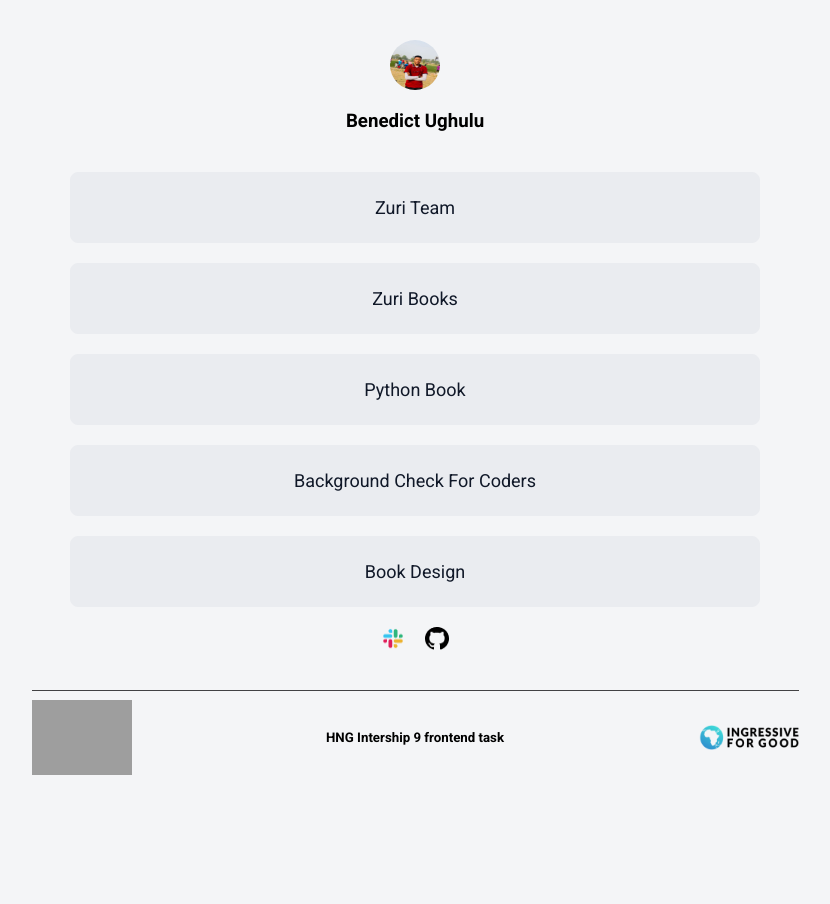
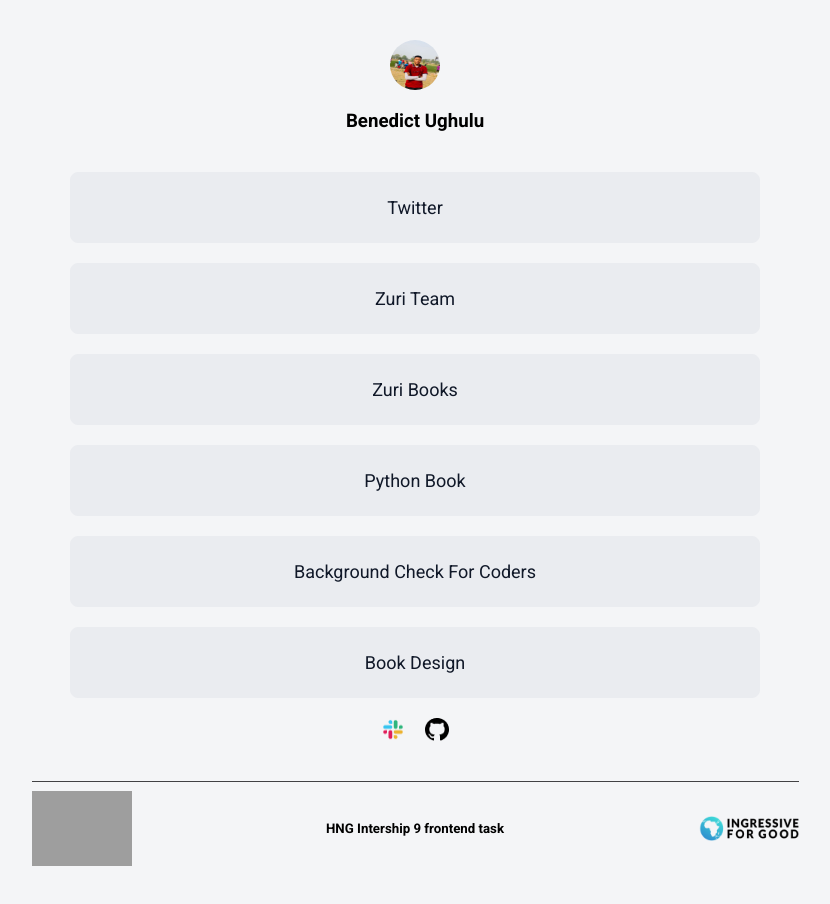
Before and after one commit to Peacesandy/HNG-Task1, a React (Create React App) app: page / in a window 1280 px wide. Shown: the whole page, without its empty margins (225-1055 px from the left). Before the commit the page ends 815 px from the top, so only its background shows below. Built offline with nearby package versions, Linux system fonts and the light colour scheme; grey boxes are pictures that could not be loaded.

Commit message:
initial commit

```diff
--- a/src/components/Profile.jsx
+++ b/src/components/Profile.jsx
@@ -7,6 +7,8 @@ const Profile = () => {
         <div className="profile">
             <img src={profilePic} alt="" />
             <h3>Benedict Ughulu</h3>
+            {/* slack user name */}
+            <h3 style={{ display: "none" }}>Benedict</h3>
         </div>
     )
 }
--- a/src/links.js
+++ b/src/links.js
@@ -1,30 +1,34 @@
 export const links = [
     {
         id: 1,
+        name: "Twitter",
+        url: "https://twitter.com/chrisBenedictA1"
+    },
+    {
+        id: 2,
         name: "Zuri Team",
         url: "https://training.zuri.team/"
     },
 
-
     {
-        id: 2,
+        id: 3,
         name: "Zuri Books",
         url: " http://books.zuri.team"
     },
 
     {
-        id: 3,
+        id: 4,
         name: "Python Book",
         url: "https://books.zuri.team/python-for-beginners?ref_id=benedict"
     },
 
     {
-        id: 4,
+        id: 5,
         name: "background check for coders",
         url: "https://background.zuri.team"
     },
     {
-        id: 5,
+        id: 6,
         name: "book design",
         url: "https://books.zuri.team/design-rules"
     },
```
